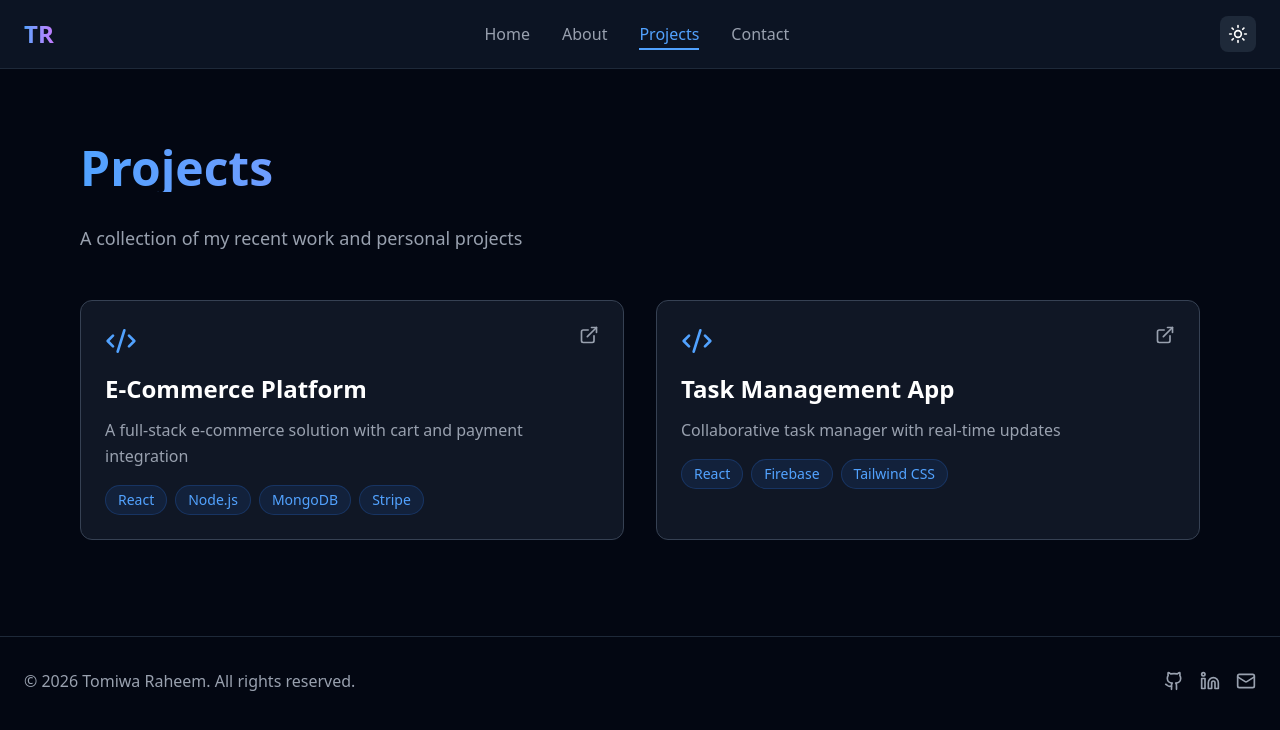
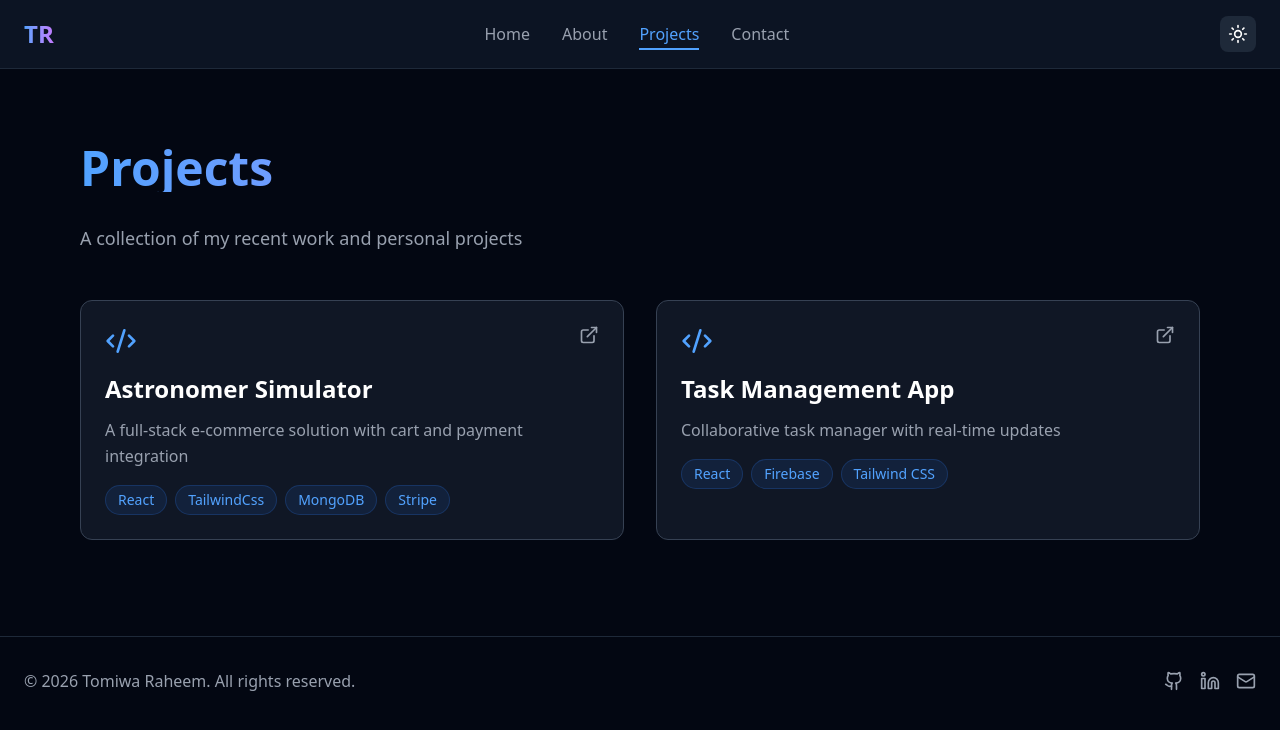
Before and after one commit to rtom03/tomiwa, a React (Vite) app: page / in a window 1280 px wide. Both pictures are taken after a click on the button "View Projects". Shown: the top 730 px of the page. Built offline with nearby package versions, Linux system fonts and the light colour scheme.

Commit message:
fix typescript err

```diff
--- a/src/constants/index.ts
+++ b/src/constants/index.ts
@@ -1,29 +1,25 @@
 const projects = [
   {
-    title: "E-Commerce Platform",
+    title: "Astronomer Simulator",
     description:
-      "Full-stack e-commerce solution with React, Node.js, and PostgreSQL",
-    tech: ["React", "Node.js", "PostgreSQL", "Stripe"],
-    link: "#",
+      "A full-stack e-commerce solution with cart and payment integration",
+    tech: ["React", "TailwindCss", "MongoDB", "Stripe"],
+    image: "./astro.png",
+    fullDescription:
+      "A comprehensive e-commerce platform built with modern web technologies. Features include user authentication, product catalog, shopping cart, secure payment processing with Stripe, order management, and an admin dashboard for inventory control.",
+    liveLink: "https://example.com",
+    githubLink: "https://github.com/example",
   },
   {
-    title: "Task Management System",
-    description:
-      "Real-time collaborative task manager with WebSocket integration",
-    tech: ["TypeScript", "Express", "MongoDB", "Socket.io"],
-    link: "#",
-  },
-  {
-    title: "Astronomer Simulator",
-    description: "AI-powered content creation tool with modern UI/UX",
-    tech: ["Next.js", "OpenAI API", "Tailwind", "Vercel"],
-    link: "#",
-  },
-  {
-    title: "Healthcare Dashboard",
-    description: "Patient management system with analytics and reporting",
-    tech: ["React", "Django", "PostgreSQL", "Chart.js"],
-    link: "#",
+    title: "Task Management App",
+    description: "Collaborative task manager with real-time updates",
+    tech: ["React", "Firebase", "Tailwind CSS"],
+    image:
+      "https://images.unsplash.com/photo-1454165804606-c3d57bc86b40?w=800&h=500&fit=crop",
+    fullDescription:
+      "A real-time collaborative task management application. Team members can create, assign, and track tasks with live updates. Includes drag-and-drop functionality, deadline reminders, and progress tracking dashboards.",
+    liveLink: "https://example.com",
+    githubLink: "https://github.com/example",
   },
 ];
 const experience = [
--- a/src/tabs/Projects.tsx
+++ b/src/tabs/Projects.tsx
@@ -1,35 +1,10 @@
 import { useState } from "react";
 import { Code2, ExternalLink, X } from "lucide-react";
-
-// Sample projects data - replace with your actual data
-const projects = [
-  {
-    title: "E-Commerce Platform",
-    description:
-      "A full-stack e-commerce solution with cart and payment integration",
-    tech: ["React", "Node.js", "MongoDB", "Stripe"],
-    image:
-      "https://images.unsplash.com/photo-1557821552-17105176677c?w=800&h=500&fit=crop",
-    fullDescription:
-      "A comprehensive e-commerce platform built with modern web technologies. Features include user authentication, product catalog, shopping cart, secure payment processing with Stripe, order management, and an admin dashboard for inventory control.",
-    liveLink: "https://example.com",
-    githubLink: "https://github.com/example",
-  },
-  {
-    title: "Task Management App",
-    description: "Collaborative task manager with real-time updates",
-    tech: ["React", "Firebase", "Tailwind CSS"],
-    image:
-      "https://images.unsplash.com/photo-1454165804606-c3d57bc86b40?w=800&h=500&fit=crop",
-    fullDescription:
-      "A real-time collaborative task management application. Team members can create, assign, and track tasks with live updates. Includes drag-and-drop functionality, deadline reminders, and progress tracking dashboards.",
-    liveLink: "https://example.com",
-    githubLink: "https://github.com/example",
-  },
-];
+import { projects } from "../constants";
+import type { ProjectProps } from "../constants/_index";
 
 const Projects = () => {
-  const [selectedProject, setSelectedProject] = useState(null);
+  const [selectedProject, setSelectedProject] = useState<ProjectProps | null>();
 
   return (
     <div className="py-12 px-4 max-w-6xl mx-auto">
@@ -55,7 +30,10 @@ const Projects = () => {
                 <ExternalLink size={20} />
               </button>
             </div>
-            <h3 className="text-2xl font-bold mb-3 text-white group-hover:text-blue-400 transition-colors">
+            <h3
+              className="text-2xl font-bold mb-3 text-white group-hover:text-blue-400 transition-colors cursor-pointer"
+              onClick={() => setSelectedProject(project)}
+            >
               {project.title}
             </h3>
             <p className="text-gray-400 mb-4 leading-relaxed">
```
Also changed, not shown: src/constants/_index.ts (+10 -0 lines), public/astro.png (added).
